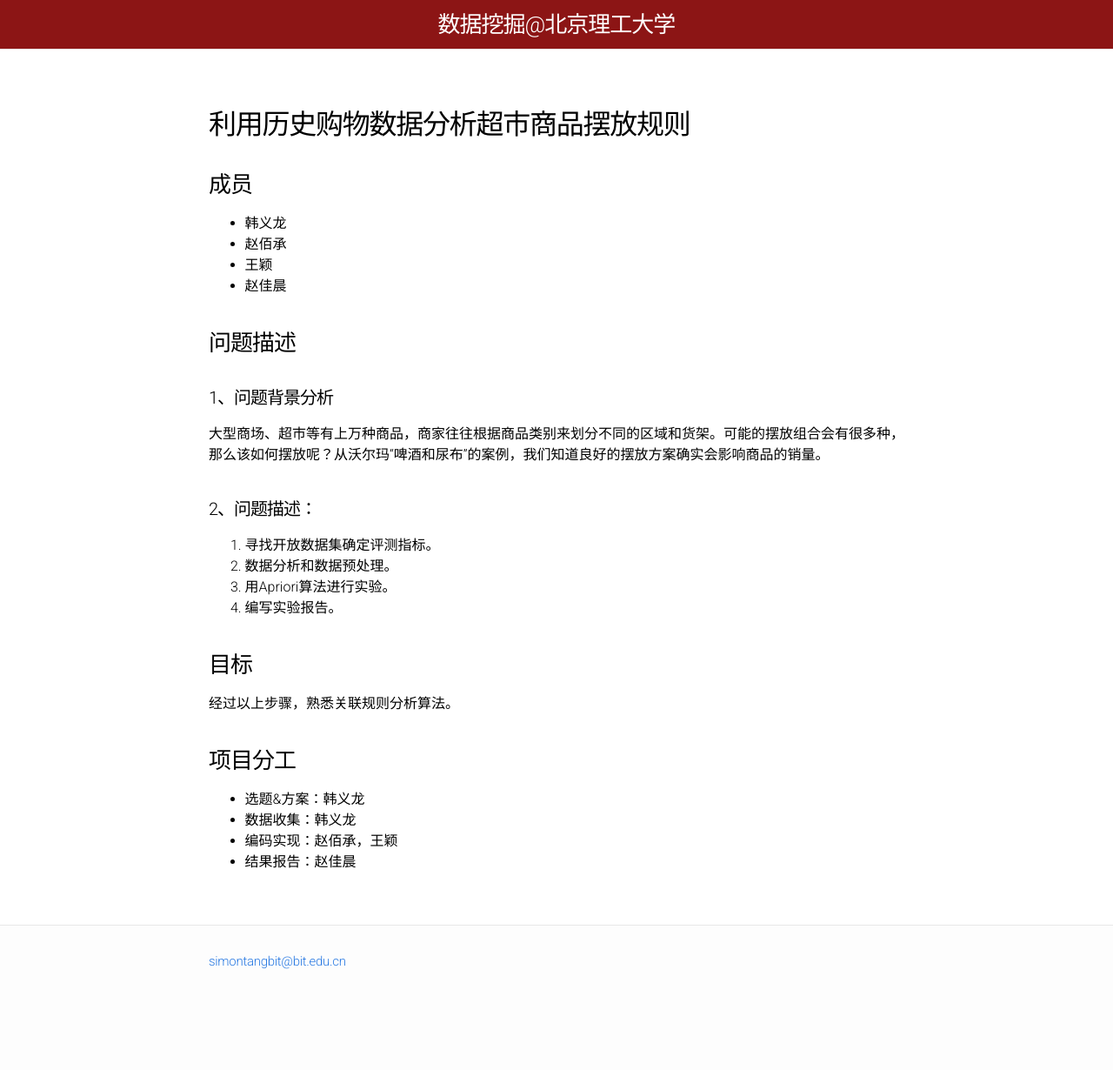
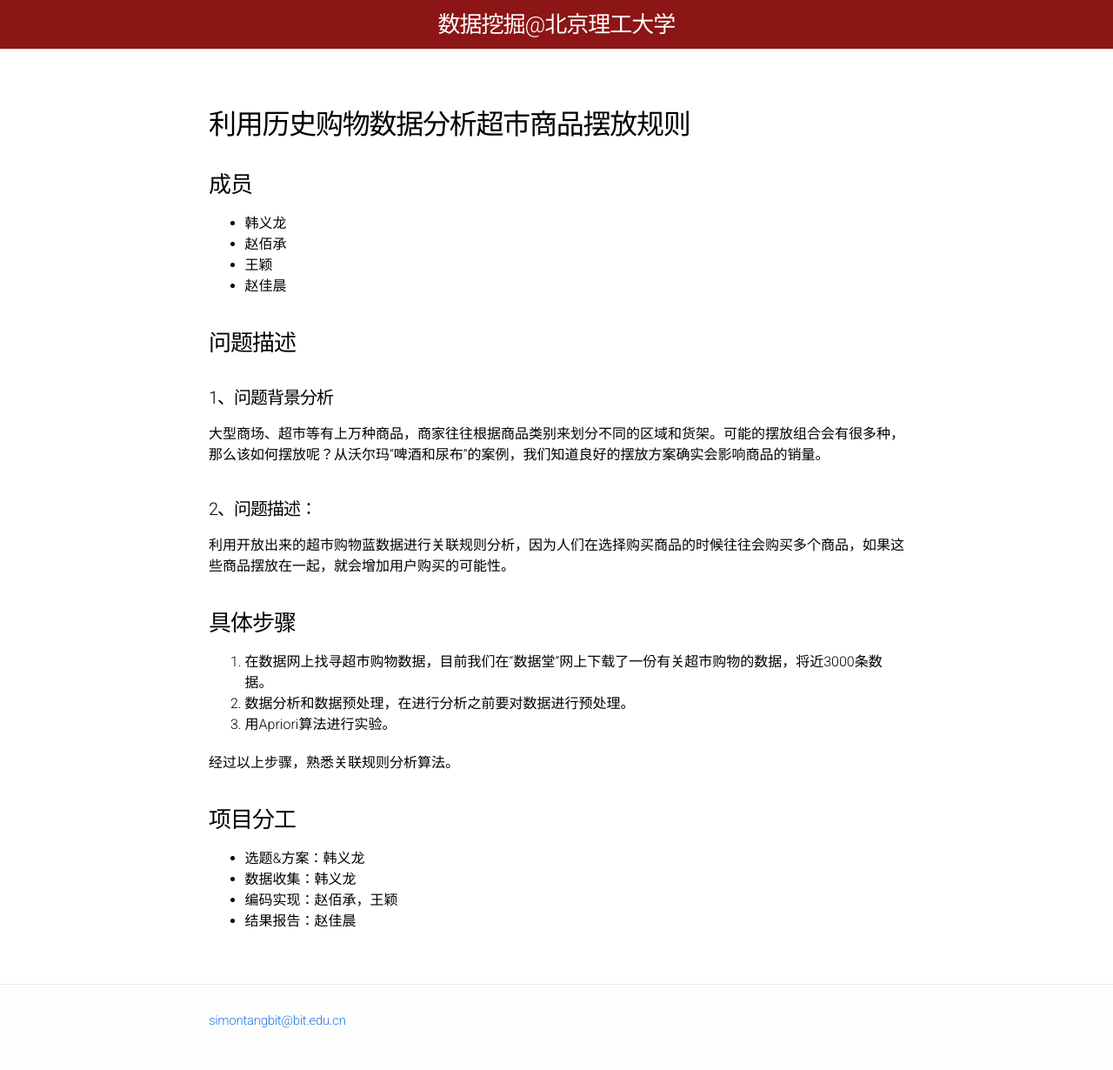
Before and after one commit to BITDM/bitdm.github.io, a Jekyll site: the page built from 2017/projects/p07/proposal.md, in a window 1280 px wide. Shown: the whole page at 87% size. Built offline with Jekyll 4.4.1, drawn with Linux system fonts in a browser that asks for light colours; our own code applies the rules of GitHub Pages for plain Markdown files; before the commit the page ends 1162 px from its top, so only the background shows below that.

Commit message:
Create proposal.md

```diff
--- a/2017/projects/p07/proposal.md
+++ b/2017/projects/p07/proposal.md
@@ -23,13 +23,12 @@ permalink: /2017/projects/p07/proposal/
 
 
 #### 2、问题描述：
+利用开放出来的超市购物蓝数据进行关联规则分析，因为人们在选择购买商品的时候往往会购买多个商品，如果这些商品摆放在一起，就会增加用户购买的可能性。
 
-1. 寻找开放数据集确定评测指标。
-2. 数据分析和数据预处理。
+### 具体步骤
+1. 在数据网上找寻超市购物数据，目前我们在“数据堂”网上下载了一份有关超市购物的数据，将近3000条数据。
+2. 数据分析和数据预处理，在进行分析之前要对数据进行预处理。
 3. 用Apriori算法进行实验。
-4. 编写实验报告。
-
-### 目标
 
 经过以上步骤，熟悉关联规则分析算法。
 
```
